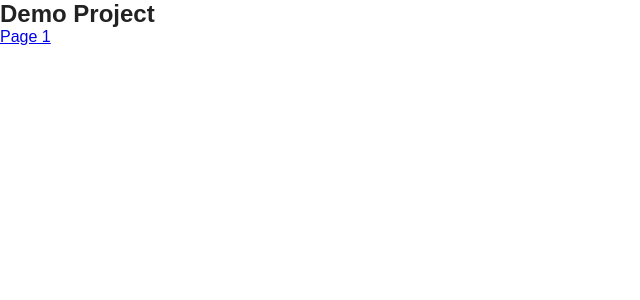
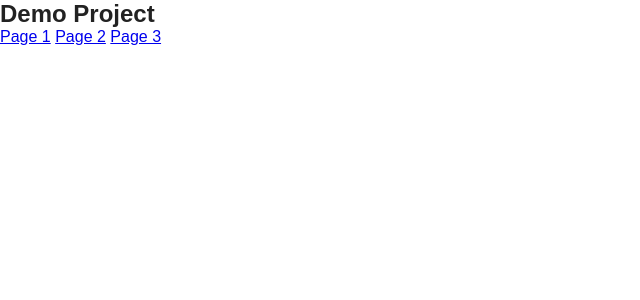
Before and after one commit to arnellebalane/migrating-to-vuejs, a Django app: page / in a window 1280 px wide. Shown: the top 300 px of the page, without its empty margins (0-640 px from the left). Run offline with Django 3.2, Linux system fonts and the light colour scheme; style sheets or scripts are compiled from the project's sources; some libraries are stand-ins or nearby versions.

Commit message:
Add page 2 and 3 url and mustache templates

```diff
--- a/demoproject/static/demoproject/js/modules/page-manager.js
+++ b/demoproject/static/demoproject/js/modules/page-manager.js
@@ -6,7 +6,9 @@ define(require => {
 
     const pages = {
         '/': require('text!demoproject/mustache-templates/index.html'),
-        '/page-1': require('text!demoproject/mustache-templates/page-1.html')
+        '/page-1': require('text!demoproject/mustache-templates/page-1.html'),
+        '/page-2': require('text!demoproject/mustache-templates/page-2.html'),
+        '/page-3': require('text!demoproject/mustache-templates/page-3.html')
     };
 
     const pageRoot = Zepto('#page-root');
--- /dev/null
+++ b/demoproject/static/demoproject/mustache-templates/page-2.html
@@ -0,0 +1 @@
+<h1>Hello Page 2!</h1>
--- /dev/null
+++ b/demoproject/static/demoproject/mustache-templates/page-3.html
@@ -0,0 +1 @@
+<h1>Hello Page 3!</h1>
--- a/demoproject/templates/demoproject/index.html
+++ b/demoproject/templates/demoproject/index.html
@@ -16,6 +16,8 @@
             <h1>Demo Project</h1>
 
             <a href="/page-1" class="open-page">Page 1</a>
+            <a href="/page-2" class="open-page">Page 2</a>
+            <a href="/page-3" class="open-page">Page 3</a>
         </nav>
 
         <div id="page-root"></div>
--- a/demoproject/urls.py
+++ b/demoproject/urls.py
@@ -5,4 +5,7 @@ from .views import HomeView
 
 urlpatterns = [
     path('', HomeView.as_view()),
+    path('page-1', HomeView.as_view()),
+    path('page-2', HomeView.as_view()),
+    path('page-3', HomeView.as_view()),
 ]
```
